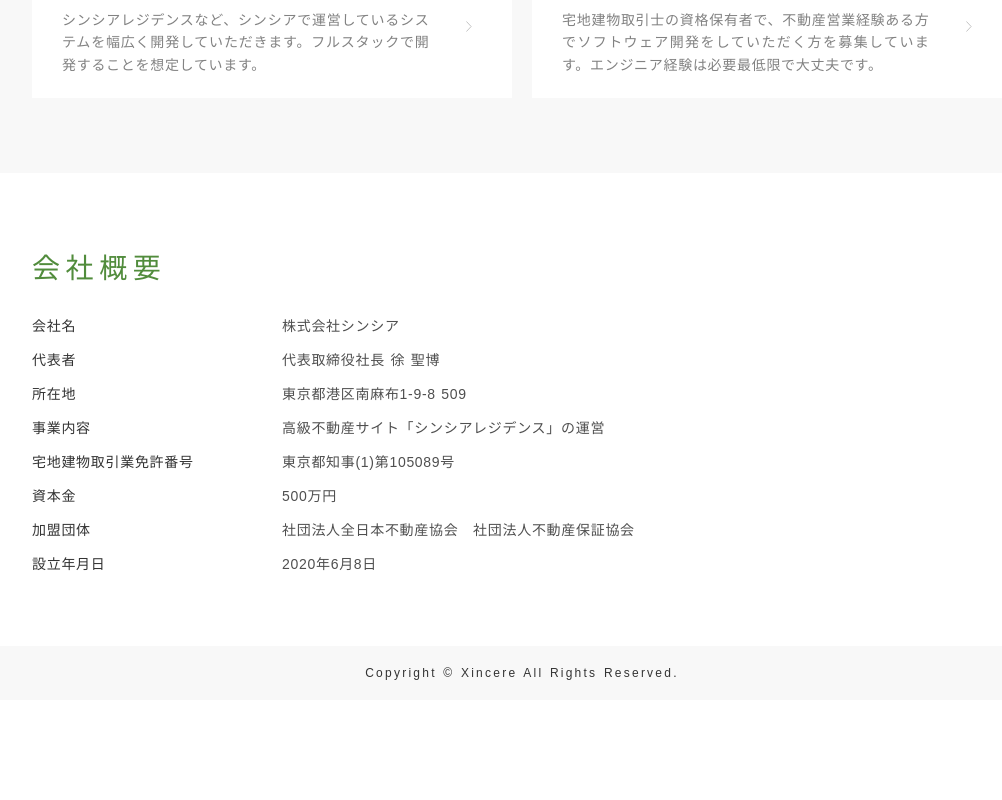
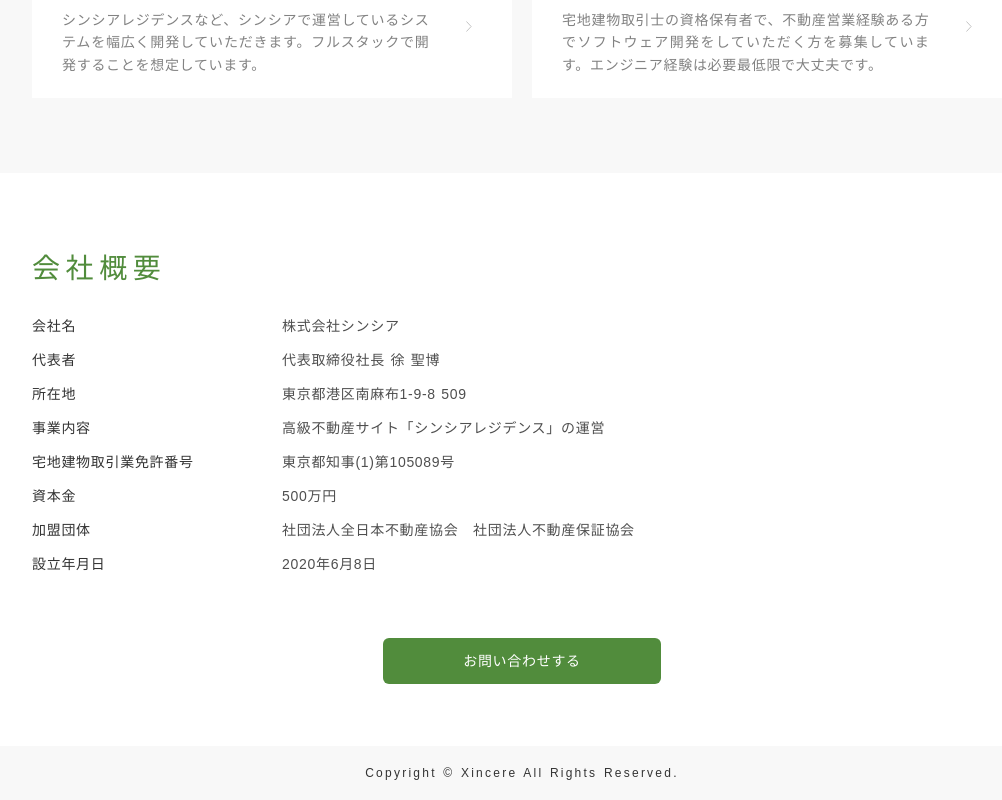
Before and after one commit to xincere-inc/corporate-site, a Nuxt app: page / in a window 1280 px wide. Shown: the part 2634-3434 px from the top of the page, without its empty margins (118-1120 px from the left). Before the commit the page ends 3334 px from the top, so only its background shows below. Built offline with nearby package versions, Linux system fonts and the light colour scheme.

Commit message:
update link

```diff
--- a/components/AboutCompany.vue
+++ b/components/AboutCompany.vue
@@ -54,11 +54,37 @@
           2020年6月8日
         </div>
       </div>
+      <div class="apply_link">
+        <a
+          href="https://forms.gle/TiWhkAbmg63kuoLi8"
+          target="_blank"
+          rel="noreferrer noopener"
+        >
+          お問い合わせする
+        </a>
+      </div>
     </div>
   </div>
 </template>
 
 <style lang="scss" scoped>
+.apply_link {
+  text-align: center;
+  margin-top: 80px;
+}
+a {
+  background: #518c3c;
+  border-radius: 6px;
+  color: #ffffff;
+  font-size: 14px;
+  font-style: normal;
+  font-weight: 300;
+  line-height: 20px;
+  letter-spacing: 0.05em;
+  text-align: center;
+  text-decoration: none;
+  padding: 15px 80px;
+}
 @media only screen and (max-width: 980px) {
   .container {
     margin: 100px 30px;
--- a/components/JobDescription.vue
+++ b/components/JobDescription.vue
@@ -13,7 +13,11 @@
         </div>
       </div>
       <div class="apply_link">
-        <a href="https://forms.gle/sdEpyhFmpfV2n1D76">
+        <a
+          href="https://forms.gle/sdEpyhFmpfV2n1D76"
+          target="_blank"
+          rel="noreferrer noopener"
+        >
           応募する
         </a>
       </div>
```
